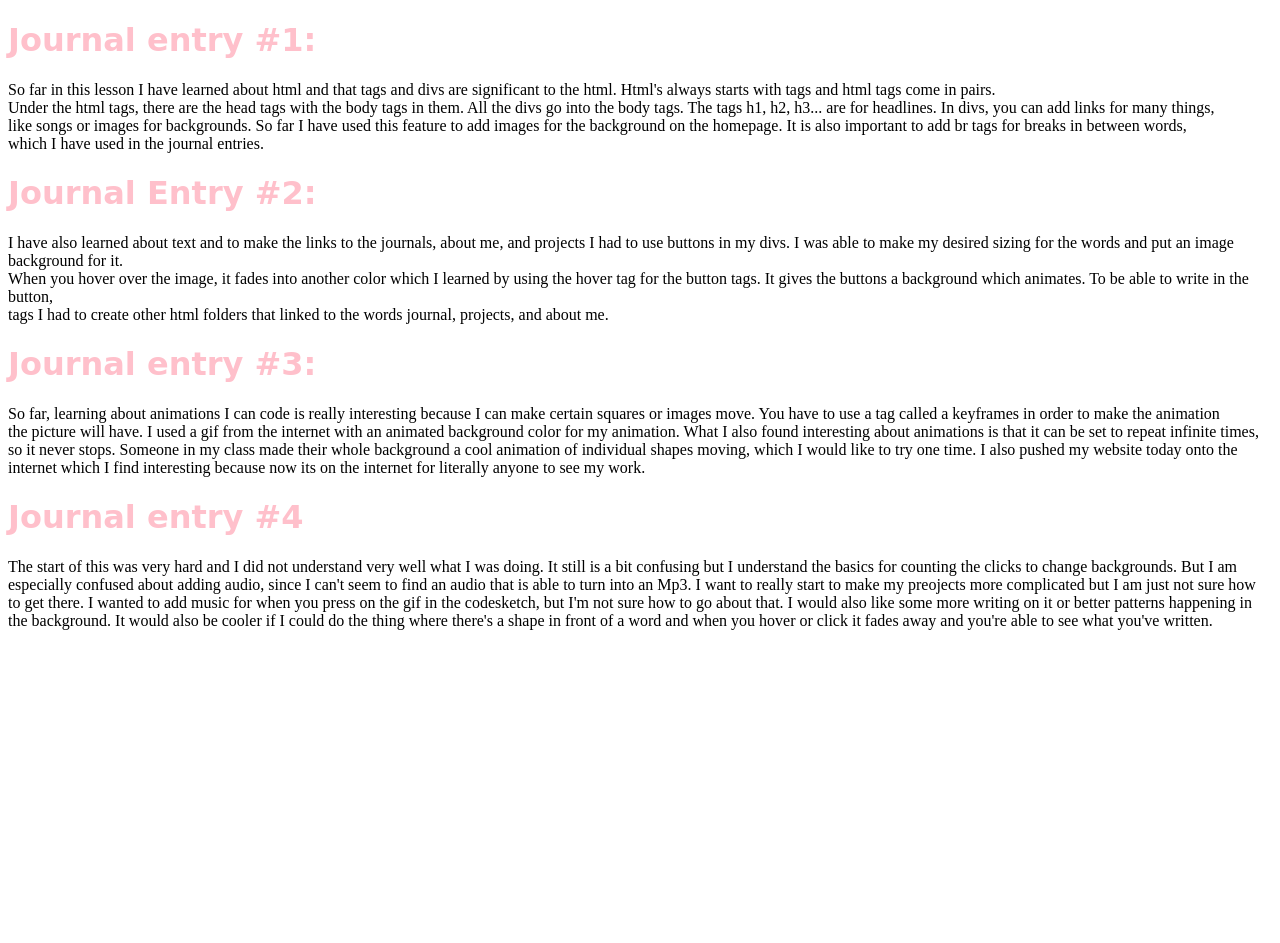
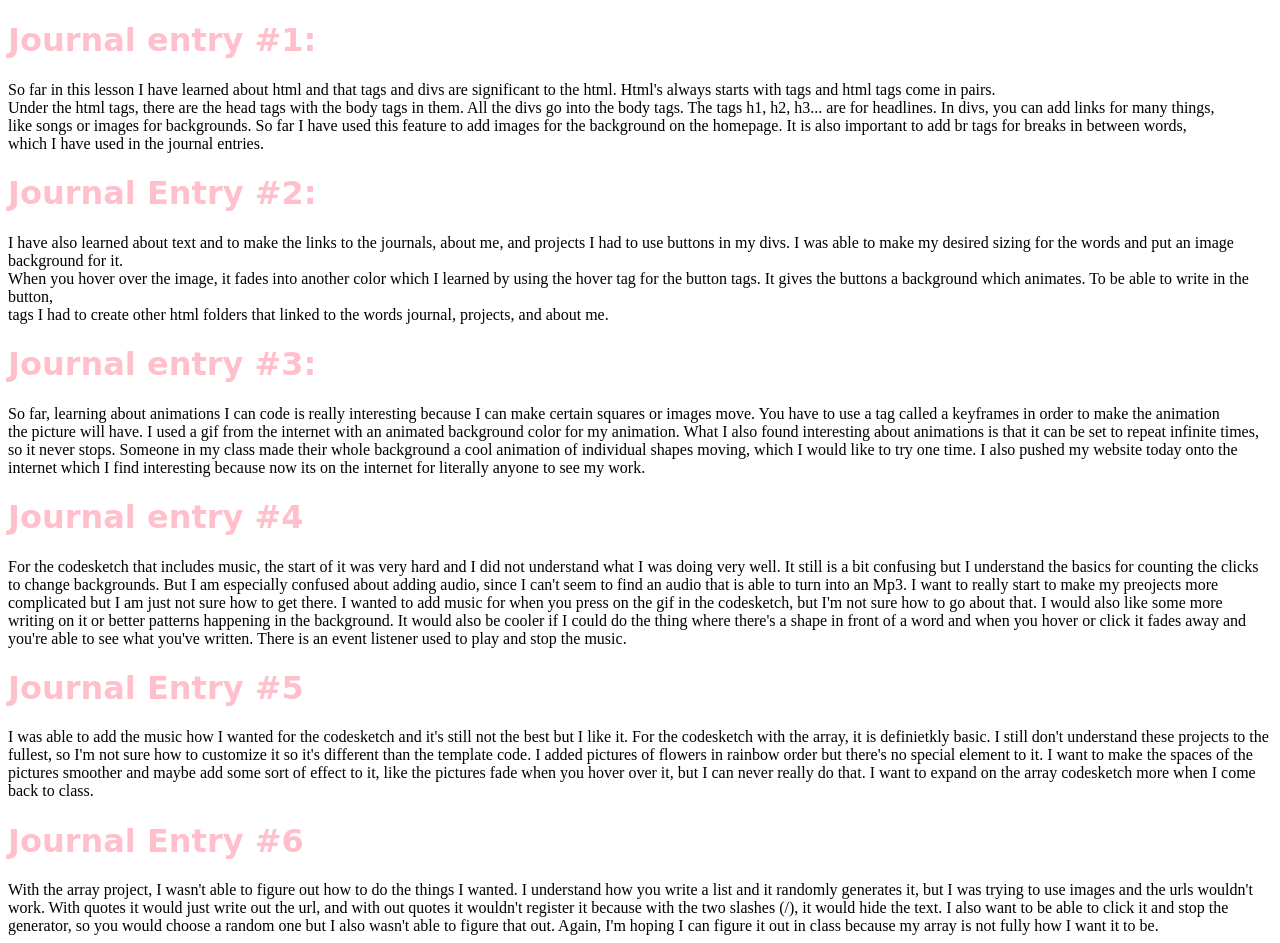
Before and after one commit to katejd/katejd.github.io, a plain HTML site: page journal.html in a window 1280 px wide. Before the commit the page ends 800 px from the top, so only its background shows below. Drawn offline with Linux system fonts and the light colour scheme.

Commit message:
adding changes

```diff
--- a/journal.html
+++ b/journal.html
@@ -34,7 +34,19 @@ So far, learning about animations I can code is really interesting because I can
 	Journal entry #4
 </h1>
 
-The start of this was very hard and I did not understand very well what I was doing. It still is a bit confusing but I understand the basics for counting the clicks to change backgrounds. But I am especially confused about adding audio, since I can't seem to find an audio that is able to turn into an Mp3. I want to really start to make my preojects more complicated but I am just not sure how to get there. I wanted to add music for when you press on the gif in the codesketch, but I'm not sure how to go about that. I would also like some more writing on it or better patterns happening in the background. It would also be cooler if I could do the thing where there's a shape in front of a word and when you hover or click it fades away and you're able to see what you've written.
+For the codesketch that includes music, the start of it was very hard and I did not understand what I was doing very well. It still is a bit confusing but I understand the basics for counting the clicks to change backgrounds. But I am especially confused about adding audio, since I can't seem to find an audio that is able to turn into an Mp3. I want to really start to make my preojects more complicated but I am just not sure how to get there. I wanted to add music for when you press on the gif in the codesketch, but I'm not sure how to go about that. I would also like some more writing on it or better patterns happening in the background. It would also be cooler if I could do the thing where there's a shape in front of a word and when you hover or click it fades away and you're able to see what you've written. There is an event listener used to play and stop the music.
+
+<h1>
+	Journal Entry #5
+</h1>
+
+I was able to add the music how I wanted for the codesketch and it's still not the best but I like it. For the codesketch with the array, it is definietkly basic. I still don't understand these projects to the fullest, so I'm not sure how to customize it so it's different than the template code. I added pictures of flowers in rainbow order but there's no special element to it. I want to make the spaces of the pictures smoother and maybe add some sort of effect to it, like the pictures fade when you hover over it, but I can never really do that. I want to expand on the array codesketch more when I come back to class.
+
+<h1>
+	Journal Entry #6
+</h1>
+With the array project, I wasn't able to figure out how to do the things I wanted. I understand how you write a list and it randomly generates it, but I was trying to use images and the urls wouldn't work. With quotes it would just write out the url, and with out quotes it wouldn't register it because with the two slashes (/), it would hide the text. I also want to be able to click it and stop the generator, so you would choose a random one but I also wasn't able to figure that out. Again, I'm hoping I can figure it out in class because my array is not fully how I want it to be.
+
 
 </body>
 </html>
```
Also changed, not shown: projects.html (+3 -1 lines), indian.jpg (added), pasta.jpg (added), tacos.jpg (added), 1 other file.
